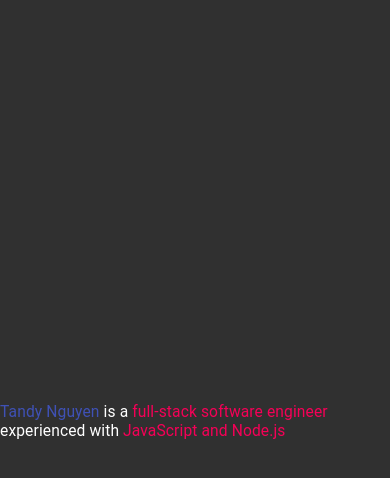
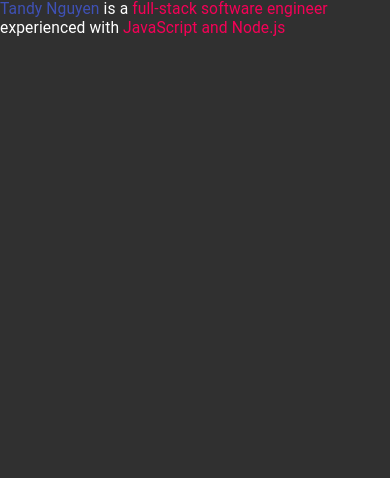
Before and after one commit to TandyN/my-website, a React app: page / in a window 390 px wide. Shown: the top 478 px of the page. Built offline with nearby package versions, Linux system fonts and the light colour scheme.

Commit message:
Add media query to split sections on main page

```diff
--- a/src/components/MainPage/MainPageDescription.jsx
+++ b/src/components/MainPage/MainPageDescription.jsx
@@ -1,6 +1,5 @@
 import React from 'react';
 import {
-  Grid,
   makeStyles,
   Typography,
 } from '@material-ui/core';
--- a/src/components/MainPage/index.jsx
+++ b/src/components/MainPage/index.jsx
@@ -2,6 +2,7 @@
 import {
   Grid,
   makeStyles,
+  useMediaQuery,
 } from '@material-ui/core';
 
 import MainPageDescription from './MainPageDescription';
@@ -13,6 +14,7 @@
 });
 
 const MainPage = () => {
+  const isScreenMedium = useMediaQuery('(min-width:960px)');
   const classes = useStyles();
 
   return (
@@ -20,7 +22,7 @@
         container
         className={classes.mainPage}
         direction='column'
-        justify='center'
+        justify={(isScreenMedium) ? 'center' : 'space-between'}
       >
         <MainPageDescription />
       </Grid>
```
Also changed, not shown: src/components/App.jsx (line endings or trailing spaces). Lines whose indentation alone changed are shown as unchanged.
